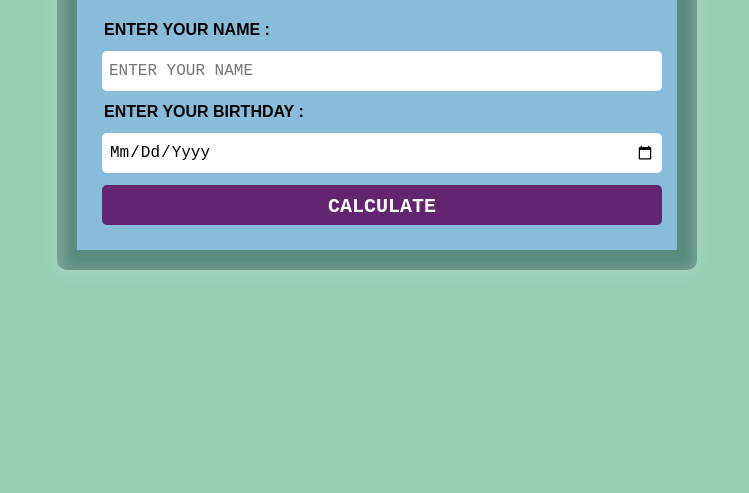
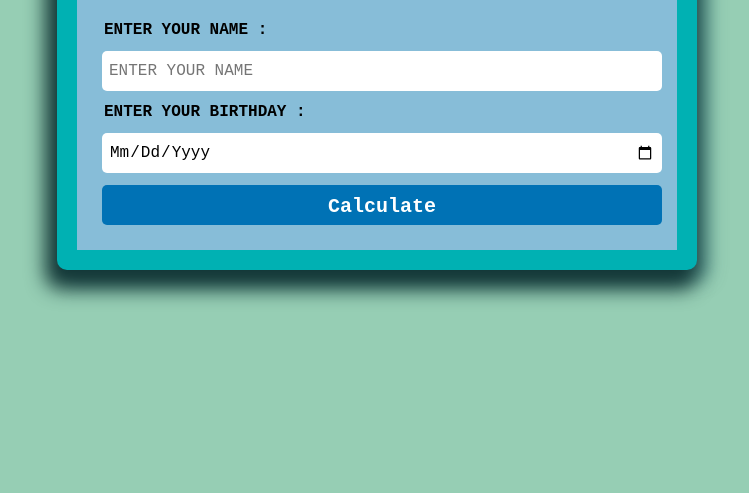
Before and after one commit to shviper/Age-Calculator, a plain HTML site: page index.html in a window 1280 px wide. Shown: the part 307-800 px from the top of the page, without its empty margins (263-1012 px from the left). Drawn offline with Linux system fonts and the light colour scheme.

Commit message:
update style

```diff
--- a/style/app.css
+++ b/style/app.css
@@ -12,11 +12,11 @@ body {
 }
 .container {
   width: 50%;
-  background: #588c7e;
+  background: #00b1b3;
   border-radius: 10px;
   padding: 20px;
-  box-shadow: inset 2px 4px 12px 6px rgb(255 255 255 / 20%),
-    -1px 2px 17px 0px rgb(255 255 255 / 19%);
+  box-shadow: -6px 13px 19px 6px hsl(180deg 47% 15%),
+    9px 8px 18px 2px rgb(44 105 108 / 73%);
   display: grid;
   grid-template-rows: repeat(3, auto);
 }
@@ -40,19 +40,20 @@ body {
   padding: 10px;
   border-radius: 0 0 8px 8px;
 }
-input,#button {
+input,
+#button {
   width: 100%;
   padding: 7px;
   height: 40px;
   border-radius: 5px;
   border: none;
   margin: 5px;
-  font-family: 'Courier New', Courier, monospace;
+  font-family: "Courier New", Courier, monospace;
   font-size: 16px;
   text-transform: capitalize;
 }
 input::placeholder {
-  font-family: 'Courier New', Courier, monospace;
+  font-family: "Courier New", Courier, monospace;
   font-size: 16px;
   text-transform: capitalize;
 }
@@ -71,7 +72,7 @@ li {
 label {
   margin: 2px;
   padding: 5px;
-  font-family: Arial, Helvetica, sans-serif;
+  font-family: "Courier New", Courier, monospace;
   display: block;
   font-weight: bolder;
   text-transform: uppercase;
@@ -81,8 +82,8 @@ label {
   margin-top: 7px;
   font-weight: bolder;
   font-size: 20px;
-  text-transform: uppercase;
-  background: rgba(92, 5, 92, 0.829);
+  text-transform: capitalize;
+  background: #0072b5;
   border: none;
   border-radius: 5px;
   color: white;
```
